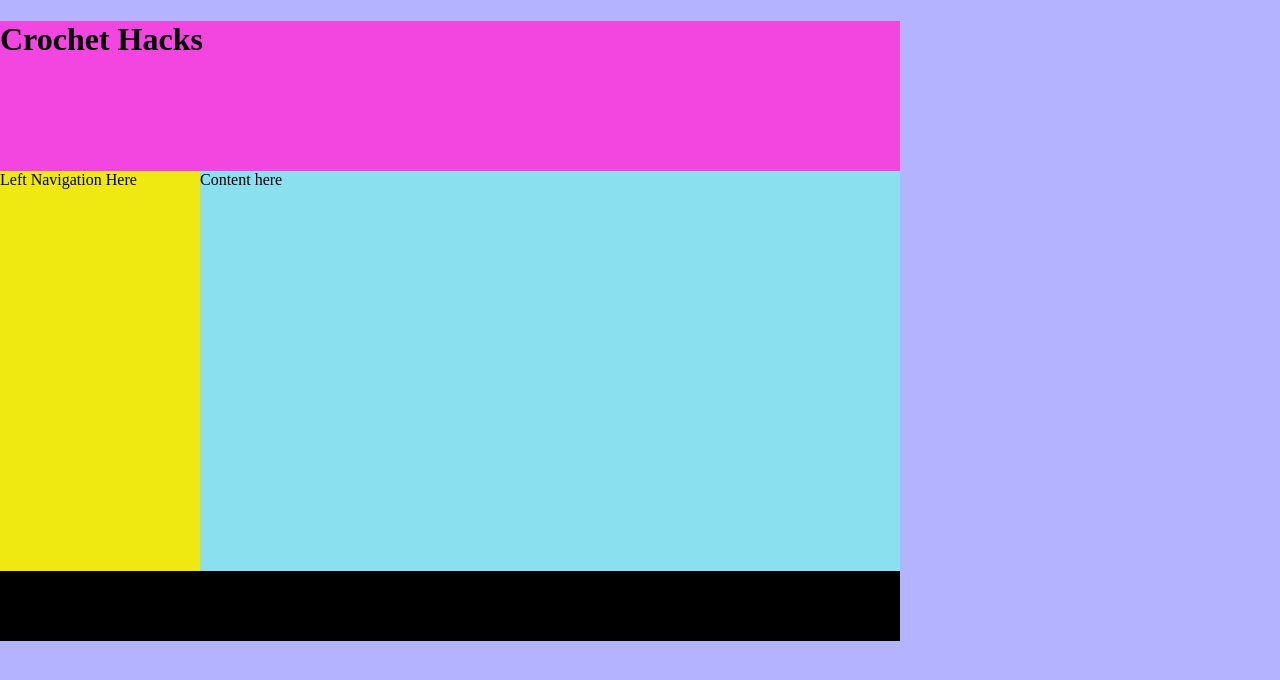
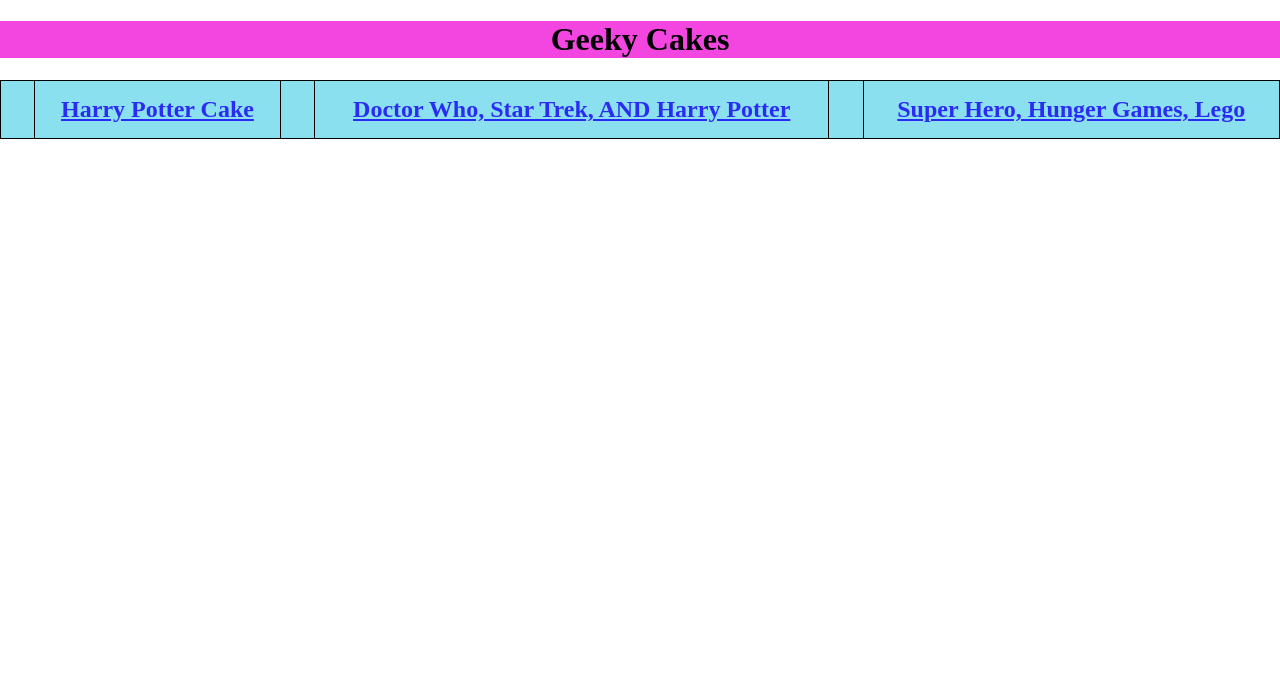
Before and after one commit to yaelschlotman/DevcodeWebsite1, a plain HTML site: page Index.html in a window 1280 px wide. Drawn offline with Linux system fonts and the light colour scheme.

Commit message:
Change name, layout, add page links in table

```diff
--- a/Index.html
+++ b/Index.html
@@ -1,19 +1,29 @@
  <!DOCTYPE html>
  <html lang="en">
  	<head>
- 		<title>Crochet Hacks</title>
+ 		<title>Geeky Cakes</title>
  		<link rel="stylesheet" type="text/css" href="style.css">
  	</head>
  		<body>
 			<div id="header">
-			<h1>Crochet Hacks</h1>
+			<h1>Geeky Cakes</h1>
 			</div>
-			<div id="sidebar">Left Navigation Here
+			<div id="content">
+				<h2>
+				<table style="width:100%">
+					<center>
+					<th >
+						<td><a href="HarryPotterCake.html">Harry Potter Cake</a></td>
+					</th>
+					<th>
+						<td><a href="TARDISCAKE.html">Doctor Who, Star Trek, AND  Harry Potter</a></td>
+					</th>
+					<th>
+						<td><a href="HungerGamesCake.html">Super Hero, Hunger Games, Lego</a></td>
+					</th>
+				</center>
+				</table>
+				</h2>
 			</div>
-			<div id="content">Content here
-			</div>
-			<div id="footer">Footer Here
-			</div>
-
  		</body>
  </html>
--- a/style.css
+++ b/style.css
@@ -1,28 +1,41 @@
 body {
-	background: #b3b3ff; margin: 0; padding: 0;
+	background: white; margin: 0; padding: 0;
 }
 a {
 	color: #2b2bf6;
 }
 #container {
-	width: 900px; margin: 0; padding: 0; background: #dddddd;
+	margin: 0 auto; background: #8be0ef;
 }
 #header {
-	width: 900px; 	height: 150px; 	margin: 0; padding: 0; border: 0; background: #f346e1;
+	margin: 0 auto; background: #f346e1;
 }
-#sidebar {
-	width: 200px; height: 400px; 	margin: 0; padding: 0; border: 0; float: left; background: #f0e811;
-}
+
 #content {
-	width: 700px; height: 400px; 	margin: 0; padding: 0; border: 0; float: left; background: #8be0ef;
+	margin: 0 auto; background: #8be0ef;
 }
 #footer {
-	width: 900px; 	height: 70px; 	margin: 0; padding: 0; border: 0; float: left; background: #000000; clear:both;
+	margin: 0 auto; background: #000000; clear:both;
 }
 
+h1 {
+    text-align: center;
+}
+
+h2 {
+    text-align: center;
+}
+
+h3 {
+    text-align: right;
+}
 
 table, th, td {
     border: 1px solid black;
+    border-collapse: collapse;
+}
+th, td {
+    padding: 15px;
 }
 p {
 	font-family: sans-serif;
```
Also changed, not shown: HarryPotterCake.html (+14 -0 lines), HungerGamesCake.html (+14 -0 lines), TARDIScake.html (+14 -0 lines).
